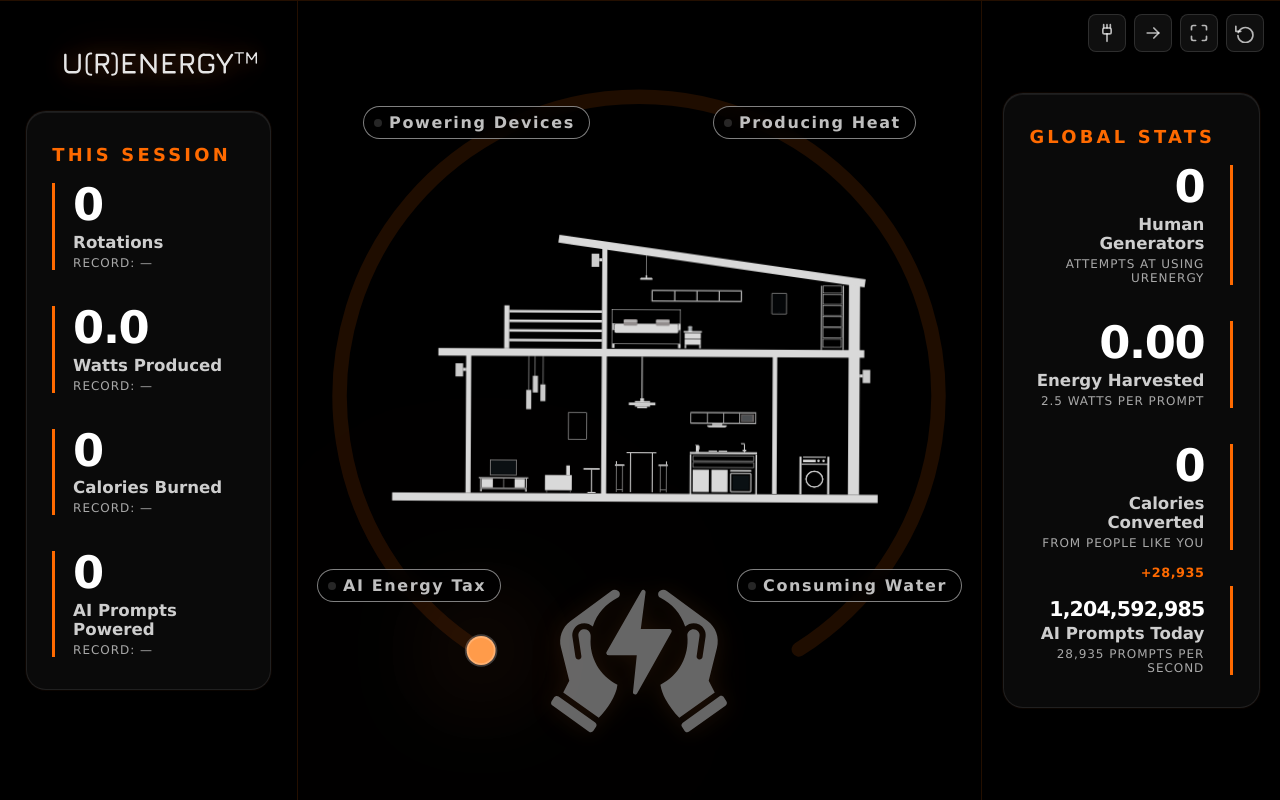
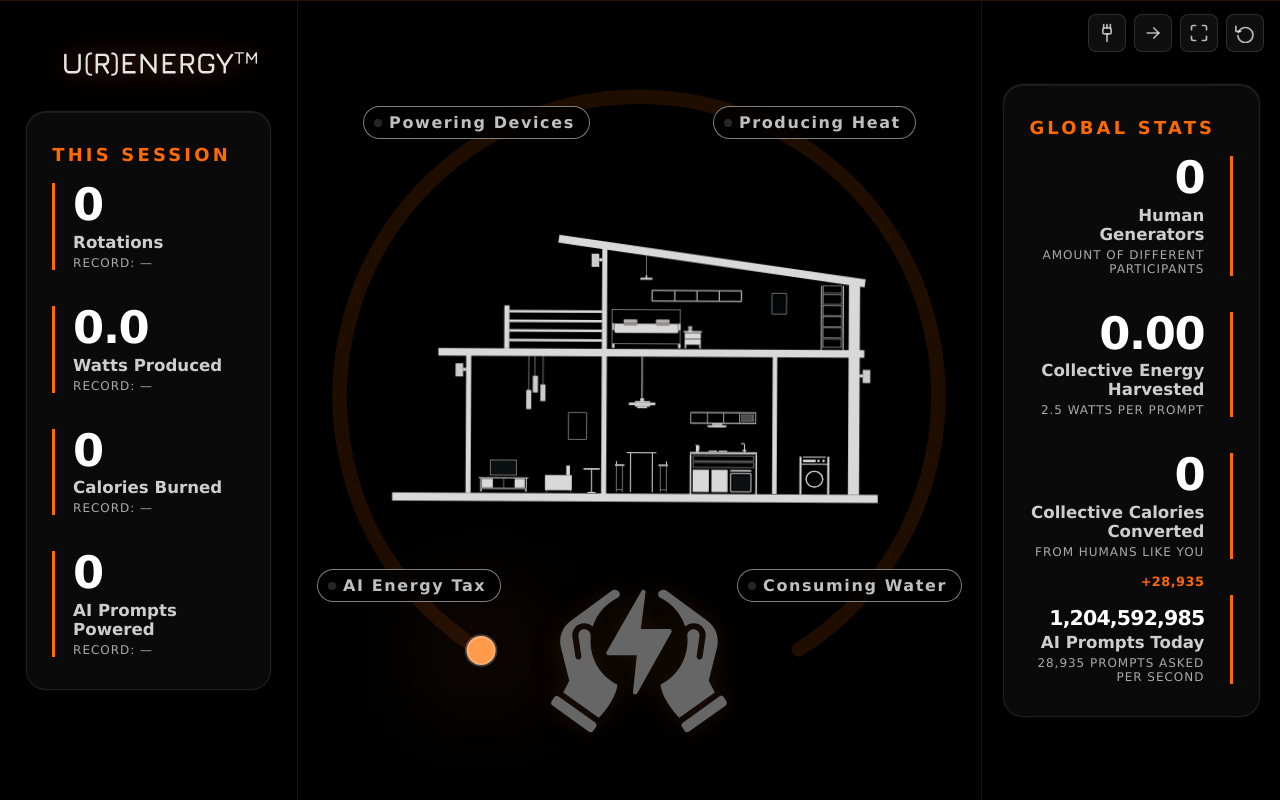
Before and after one commit to k-r-o-y/URENERGY-HOUSE-UI, a website with bundled scripts: page index.html in a window 1280 px wide. Built offline with nearby package versions, Linux system fonts and the light colour scheme.

Commit message:
Update index.html

```diff
--- a/index.html
+++ b/index.html
@@ -405,19 +405,19 @@
               <div class="stat-item stat-item-right">
                 <div id="statHumans" class="stat-value">0</div>
                 <div class="stat-label">Human Generators</div>
-                <div class="stat-last">Attempts at Using URENERGY</div>
+                <div class="stat-last">Amount of Different Participants</div>
               </div>
 
               <div class="stat-item stat-item-right">
                 <div id="statEnergy" class="stat-value">0.00</div>
-                <div class="stat-label">Energy Harvested</div>
+                <div class="stat-label">Collective Energy Harvested</div>
                 <div class="stat-last">2.5 Watts Per Prompt</div>
               </div>
 
               <div class="stat-item stat-item-right">
                 <div id="statCalories" class="stat-value">0</div>
-                <div class="stat-label">Calories Converted</div>
-                <div class="stat-last">From People Like You</div>
+                <div class="stat-label">Collective Calories Converted</div>
+                <div class="stat-last">From Humans Like You</div>
               </div>
 
               <div class="stat-item stat-item-right prompts-stat-item">
@@ -426,7 +426,7 @@
                   <span id="promptsIncrement" class="prompts-increment" aria-hidden="true">+28,935</span>
                 </div>
                 <div class="stat-label">AI Prompts Today</div>
-                <div class="stat-last">28,935 Prompts Per Second</div>
+                <div class="stat-last">28,935 Prompts Asked Per Second</div>
               </div>
             </div>
           </div>
```
